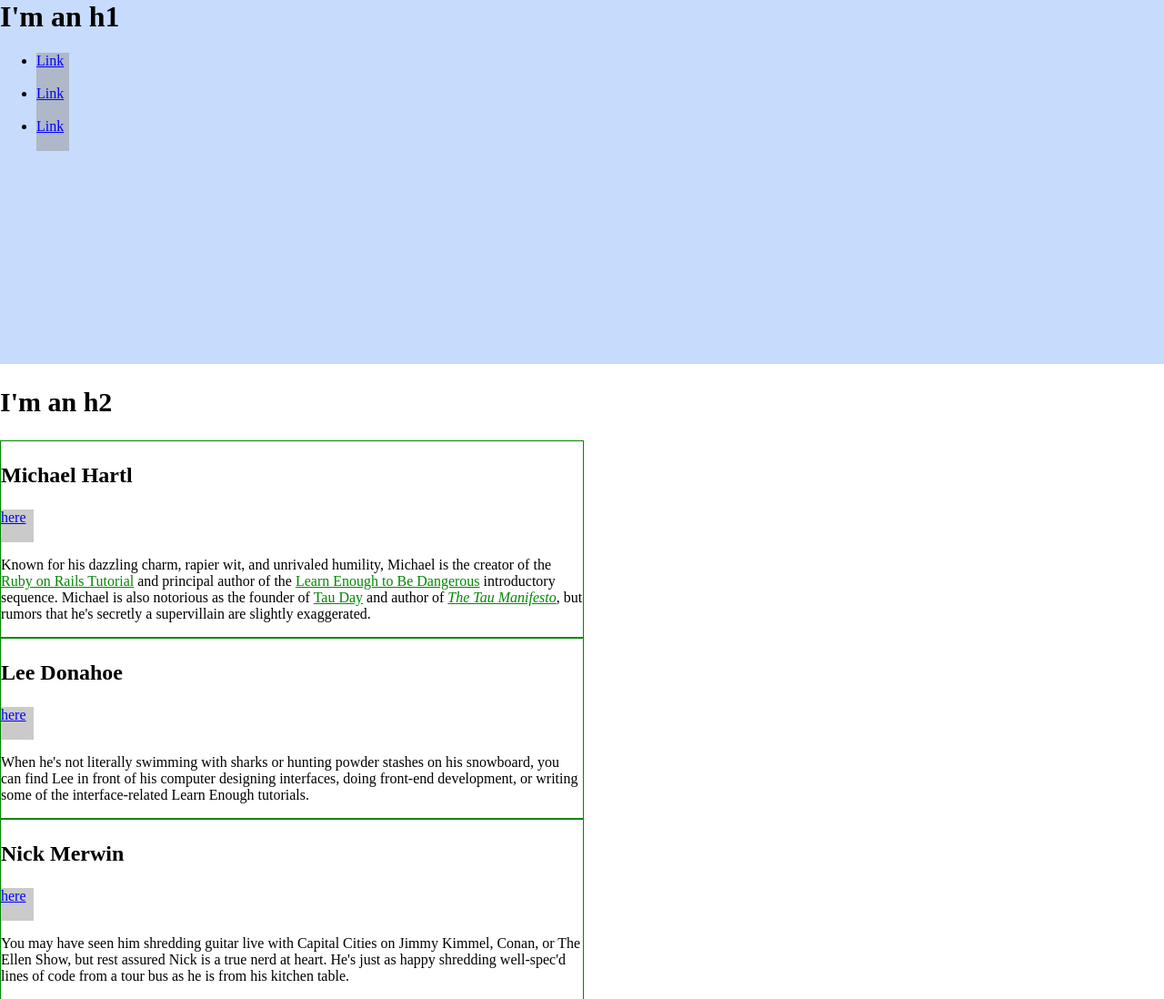
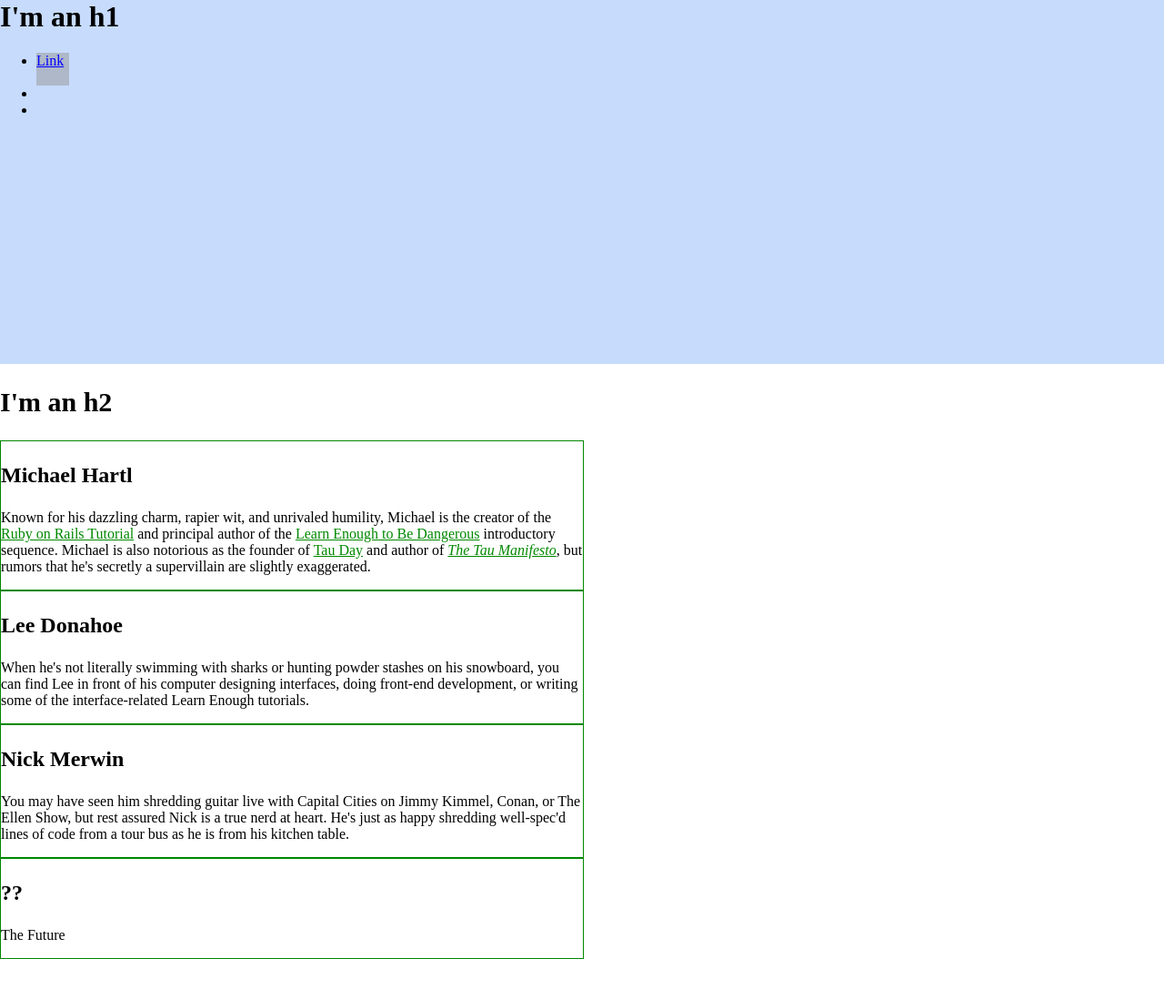
Before and after one commit to viewsdevelop/viewsdevelop.github.io, a plain HTML site: page index.html in a window 1280 px wide. Shown: the top 1098 px of the page at 91% size. After the commit the page ends 1054 px from the top, so only its background shows below. Drawn offline with Linux system fonts and the light colour scheme.

Commit message:
Create show class and apply to first social link

```diff
--- a/index.html
+++ b/index.html
@@ -23,9 +23,12 @@
       .social-link {
         background: rgba(150, 150, 150, 0.5);
         color: #00f;
-        display: inline-block;
+        display: none;
         height: 36px;
         width: 36px;
+      }
+      .show {
+        display: block;
       }
 
       /* BIO STYLES */
@@ -61,7 +64,7 @@
       <h1>I'm an h1</h1>
       <ul>
         <li>
-          <a href="https://example.com/" class="social-link">Link</a>
+          <a href="https://example.com/" class="social-link show">Link</a>
         </li>
         <li>
           <a href="https://example.com/" class="social-link">Link</a>
```
